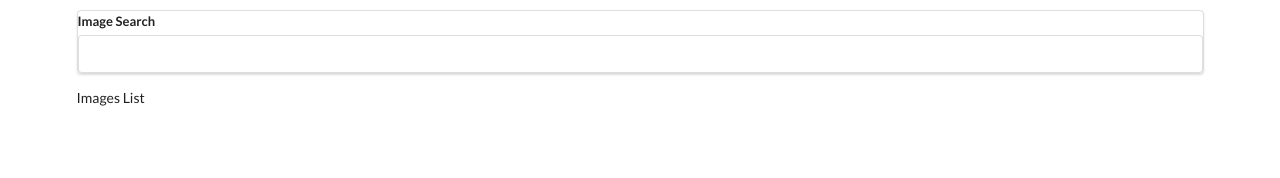
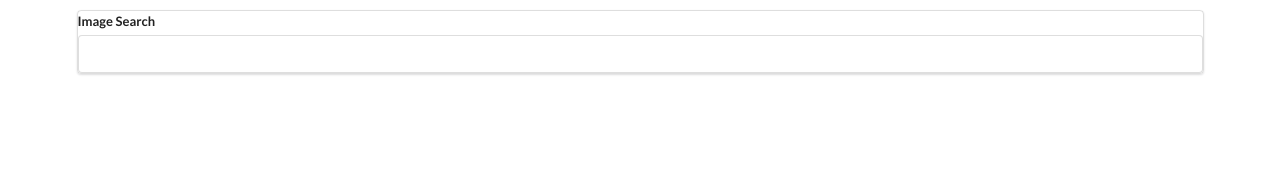
Before and after one commit to camiluc-peli/ModernReactWithRedux, a React (Create React App) app in the folder pics/: page / in a window 1280 px wide. Shown: the top 178 px of the page. Built offline with nearby package versions, Linux system fonts and the light colour scheme.

Commit message:
Rendering images.

```diff
--- a/pics/src/components/ImagesList.js
+++ b/pics/src/components/ImagesList.js
@@ -1,10 +1,15 @@
 import React from 'react';
 
 const ImageList = (props) => {
-    console.log(props.images);
+
+    const images = props.images.map((image) => {
+        return <img src={image.urls.regular}/>
+    });
+
+
     return (
         <diV>
-            Images List
+            {images}
         </diV>
     );
 }
```
